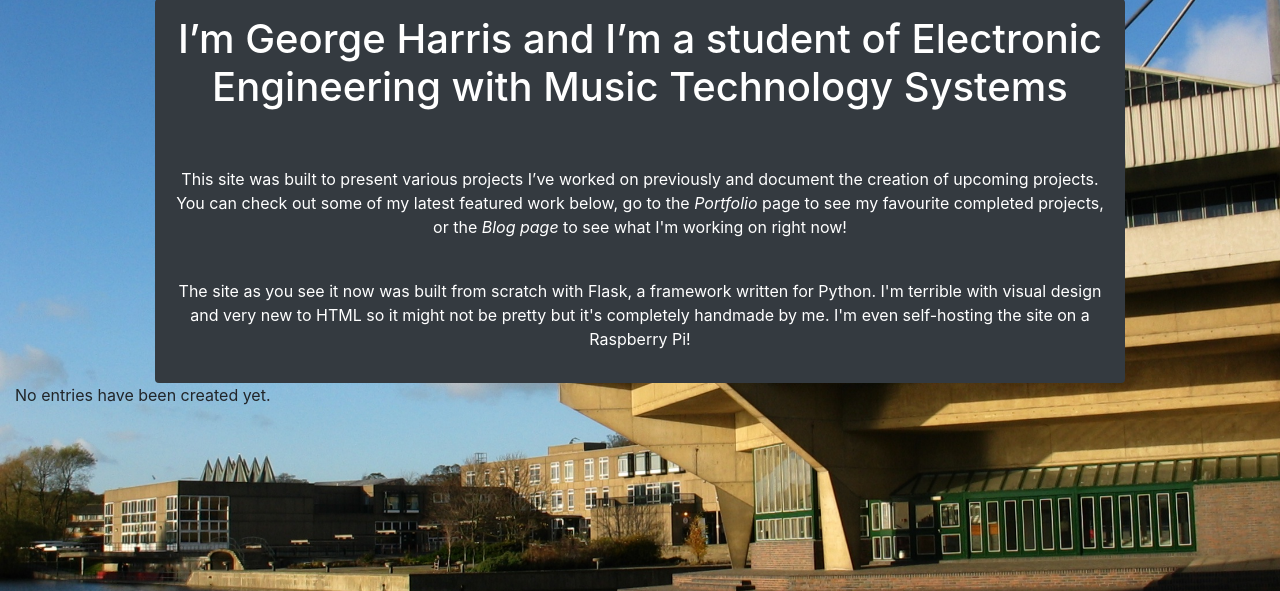
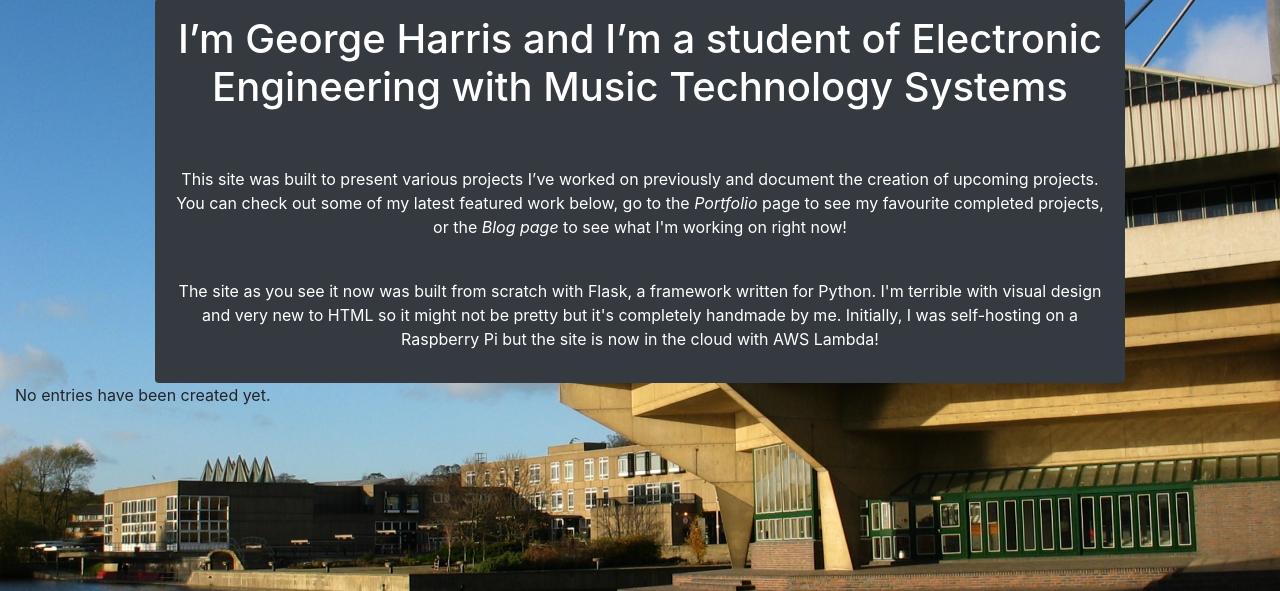
Before and after one commit to Georgeleeh/LambdaFlaskSite, a Python web app: template app/templates/home.html in a window 1280 px wide. Shown: the part 105-696 px from the top of the page. Run offline with Jinja, Linux system fonts and the light colour scheme; the template is opened without the code that fills it, so the values that code supplies are empty.

Commit message:
modified homepage text

```diff
--- a/app/routes.py
+++ b/app/routes.py
@@ -37,12 +37,10 @@ def put_blog_post(timestamp, title, content, tags):
     else:
         raise Exception(f'Failed to create post: {response}')
 
-    return response
-
 
 
 @app.route('/')
 def home():
-    response = put_blog_post(4321, 'Second Post', "He's back, putting posts again", 'test, put')
-    print(response)
+    #put_blog_post(4321, 'Second Post', "He's back, putting posts again", 'test, put')
+
     return render_template('home.html')
--- a/app/templates/home.html
+++ b/app/templates/home.html
@@ -28,7 +28,7 @@
             The site as you see it now was built from scratch with Flask, a framework written for Python.
             I'm terrible with visual design and very new to HTML so it might not be pretty but it's completely
             handmade by me.
-            I'm even self-hosting the site on a Raspberry Pi!
+            Initially, I was self-hosting on a Raspberry Pi but the site is now in the cloud with AWS Lambda!
         </p>
     </div>
 </div>
```
